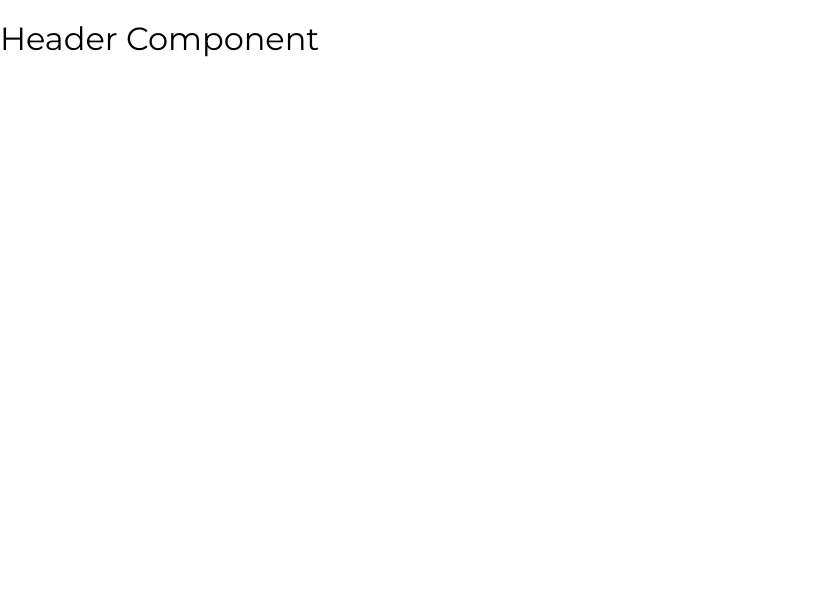
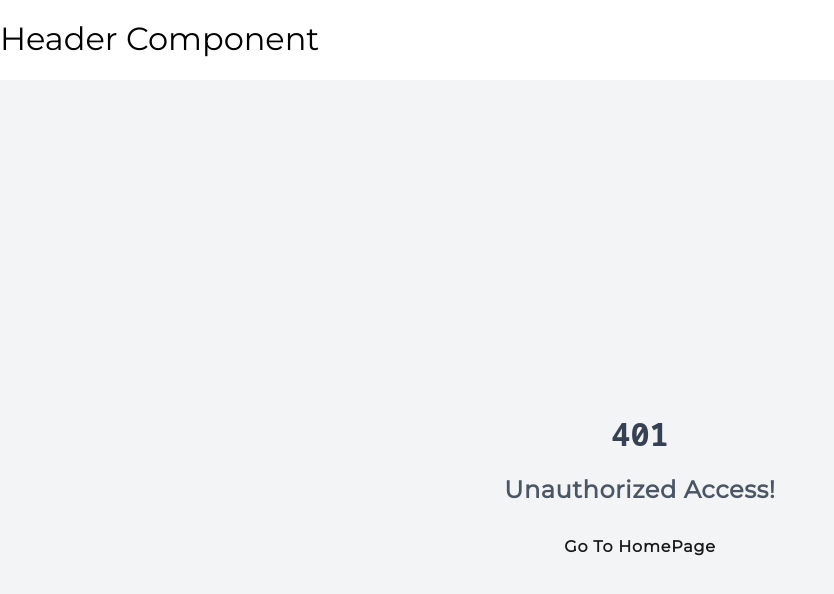
Before and after one commit to MAbdurahman/mern-ecom-store, a React (Vite) app in the folder frontend/: page /unauthorized in a window 1280 px wide. Before the commit this address had no page. Shown: the top 594 px of the page, without its empty margins (0-834 px from the left). Built offline with nearby package versions, Linux system fonts and the light colour scheme.

Commit message:
Add custom hook frontend/src/hooks/useLocalStorage.jsx and frontend/src/pages/error/

```diff
--- a/frontend/src/app/App.jsx
+++ b/frontend/src/app/App.jsx
@@ -15,7 +15,8 @@
 import UserPaypalReturn from '../pages/user/UserPaypalReturn.jsx';
 import UserPaymentSuccess from '../pages/user/UserPaymentSuccess.jsx';
 import UserProductSearch from '../pages/user/UserProductSearch.jsx';
-
+import NotFoundError from '../pages/error/NotFoundError.jsx';
+import UnauthorizedError from '../pages/error/UnauthorizedError.jsx';
 
 
 
@@ -44,6 +45,8 @@
                <Route path='payment-success' element={<UserPaymentSuccess/>} />
                <Route path='search' element={<UserProductSearch/>} />
             </Route>
+            <Route path={'/unauthorized'} element={<UnauthorizedError/>} />
+            <Route path='*' element={<NotFoundError/>} />
 
          </Routes>
 
--- /dev/null
+++ b/frontend/src/components/common/AccessValidator.jsx
@@ -0,0 +1,9 @@
+export default function AccessValidator() {
+
+   return (
+      <div>
+         <h2>AccessValidator</h2>
+      </div>
+
+   );
+}
--- /dev/null
+++ b/frontend/src/hooks/useLocalStorage.jsx
@@ -0,0 +1,35 @@
+import {useState} from 'react';
+
+export default function useLocalStorage(key, initialValueArr = []) {
+   const [storedValue, setStoredValue] = useState(() => {
+      try {
+         if (typeof window === 'undefined') {
+            return initialValueArr;
+
+         }
+         const value = localStorage.getItem(key);
+         return value !== null ? JSON.parse(value) : initialValueArr;
+
+      } catch(err) {
+         console.log(err.message);
+         return initialValueArr;
+
+      }
+   });
+
+   const setValue = value => {
+      try {
+         const valueToStore = value instanceof Function ? value(storedValue) : value;
+         setStoredValue(valueToStore);
+
+         localStorage.setItem(key, JSON.stringify(valueToStore));
+
+      } catch(err) {
+         console.log(err.message);
+
+      }
+   };
+
+   return [storedValue, setValue];
+
+}
--- a/frontend/src/index.css
+++ b/frontend/src/index.css
@@ -4,7 +4,7 @@
 @theme {
   --font-head: "Lora", serif;
   --font-body: 'Montserrat';
-  --font-mono: 'Noro Sans Mono', monospace;
+  --font-mono: 'Noto Sans Mono', monospace;
 
   --color-neutral-000: hsl(210, 0%, 98%);
   --color-neutral-100: hsl(210, 0%, 88%);
--- /dev/null
+++ b/frontend/src/pages/error/NotFoundError.jsx
@@ -0,0 +1,17 @@
+export default function NotFoundError() {
+
+   return (
+      <div
+         className="flex flex-col h-screen justify-center items-center bg-gray-100">
+         <div className="flex flex-col items-center">
+            <h1 className="text-[120px] font-bold font-mono text-gray-700">404</h1>
+            <p className="text-2xl font-semibold tracking-wide   text-gray-600 mb-6">Page Not Found</p>
+            <a href="/"
+               className="px-4 py-2 font-semibold tracking-wider text-neutral-900 bg-neutral-800 rounded-md hover:bg-neutral-600 transition-all duration-200 ease-in-out">
+               Go To HomePage
+            </a>
+         </div>
+      </div>
+
+   );
+}
--- /dev/null
+++ b/frontend/src/pages/error/UnauthorizedError.jsx
@@ -0,0 +1,16 @@
+export default function UnauthorizedError() {
+
+   return (
+      <div
+         className="flex flex-col h-screen justify-center items-center bg-gray-100">
+         <div className="flex flex-col items-center">
+            <h1 className="text-[120px] font-bold font-mono text-gray-700">401</h1>
+            <p className="text-2xl font-semibold tracking-wide   text-gray-600 mb-6">Unauthorized Access!</p>
+            <a href="/"
+               className="px-4 py-2 font-semibold tracking-wider text-neutral-900 bg-neutral-800 rounded-md hover:bg-neutral-600 transition-all duration-200 ease-in-out">
+               Go To HomePage
+            </a>
+         </div>
+      </div>
+   );
+}
```
Also changed, not shown: frontend/src/components/common/PasswordStrengthMeter.jsx (renamed from frontend/src/components/PasswordStrengthMeter.jsx), frontend/src/hooks/useNotification.jsx (renamed from frontend/src/hooks/useNotification.js).
